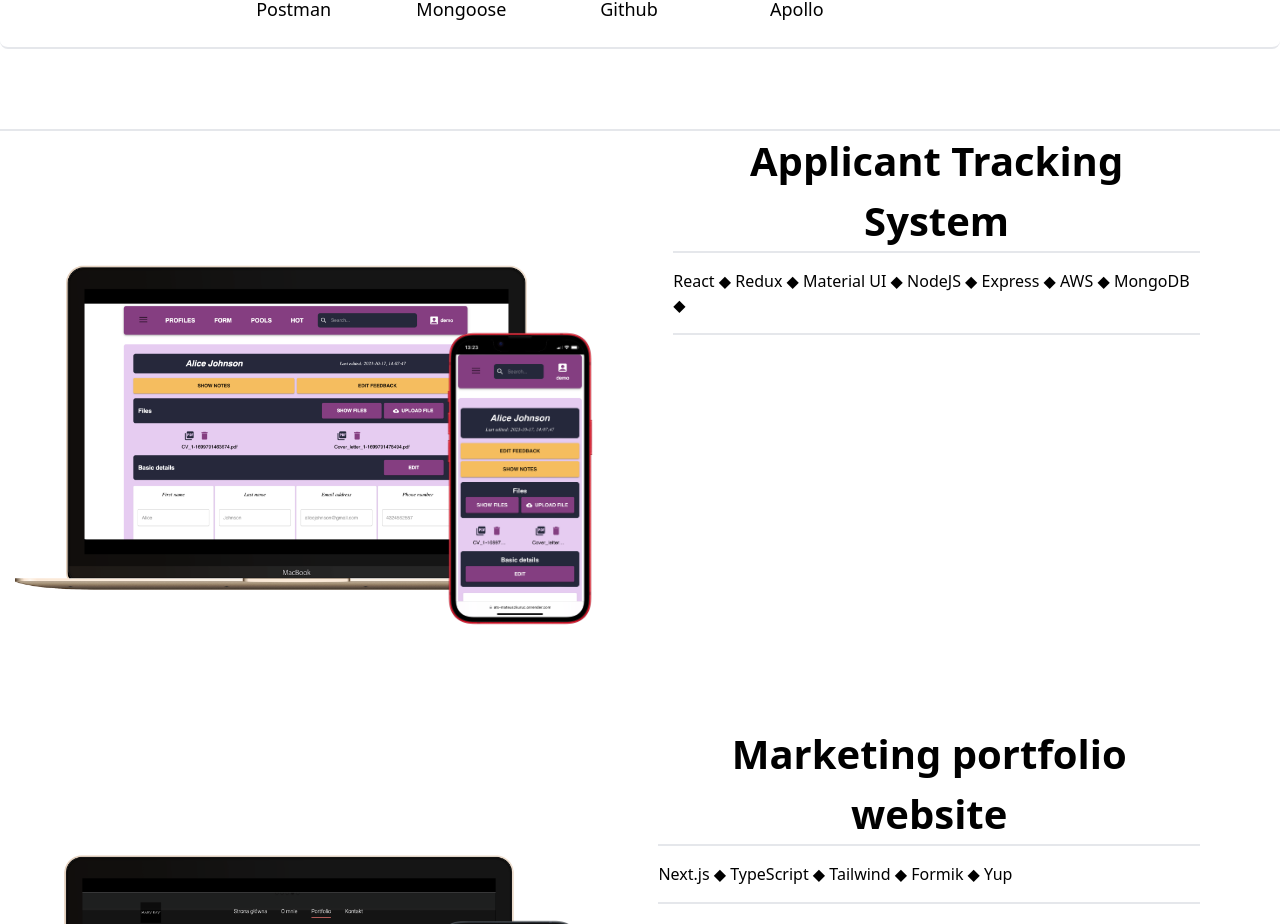
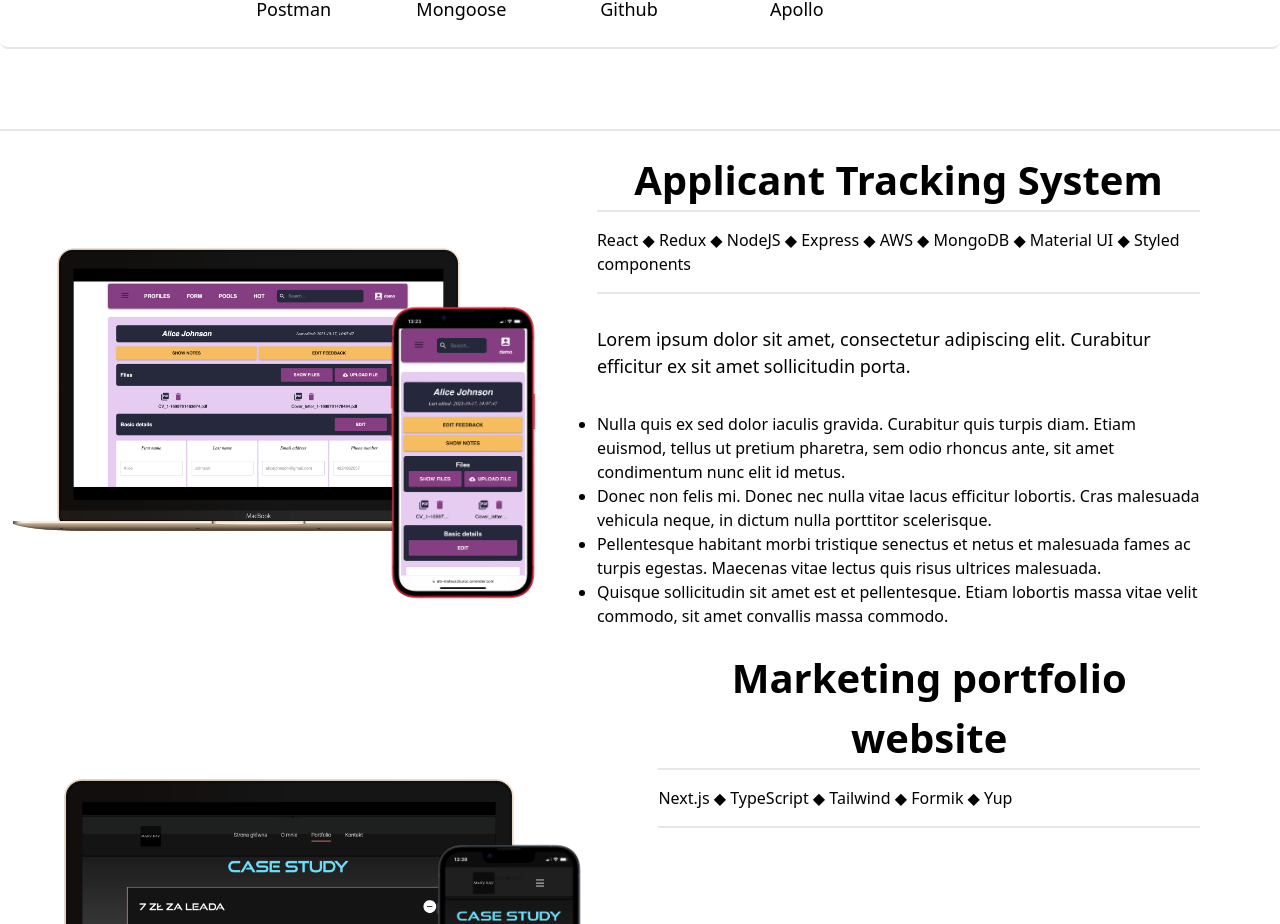
Before and after one commit to MateuszKuruc/developer-portfolio, a Next.js app in the folder developer-portfolio-site/: page / in a window 1280 px wide. Shown: the part 1631-2555 px from the top of the page. Built offline with nearby package versions, Linux system fonts and the light colour scheme.

Commit message:
style first project's containers for images and text

```diff
--- a/developer-portfolio-site/src/app/components/Projects.tsx
+++ b/developer-portfolio-site/src/app/components/Projects.tsx
@@ -20,11 +20,41 @@ const Projects = () => {
             className="absolute top-1/3 md:left-3/4 left-3/4 w-[100px] md:w-[150px]"
           />
         </div>
-        <div className="padding-container">
+        <div className="padding-container flex flex-col justify-center items-center">
           <h2 className="bold-40 text-center">Applicant Tracking System</h2>
-          <p className="regular-16 border-t-2 border-b-2 py-4 max-w-[3000px]">
-            React ◆ Redux ◆ Material UI ◆ NodeJS ◆ Express ◆ AWS ◆ MongoDB ◆{" "}
+          <p className="regular-16 border-t-2 border-b-2 py-4 max-w-[700px]">
+            React ◆ Redux ◆ NodeJS ◆ Express ◆ AWS ◆ MongoDB ◆ Material UI ◆
+            Styled components
           </p>
+
+          <div className="max-w-[700px]">
+            <p className="regular-18 py-8">
+              Lorem ipsum dolor sit amet, consectetur adipiscing elit. Curabitur
+              efficitur ex sit amet sollicitudin porta.
+            </p>
+            <ul className="list-disc">
+              <li>
+                Nulla quis ex sed dolor iaculis gravida. Curabitur quis turpis
+                diam. Etiam euismod, tellus ut pretium pharetra, sem odio
+                rhoncus ante, sit amet condimentum nunc elit id metus.
+              </li>
+              <li>
+                Donec non felis mi. Donec nec nulla vitae lacus efficitur
+                lobortis. Cras malesuada vehicula neque, in dictum nulla
+                porttitor scelerisque.
+              </li>
+              <li>
+                Pellentesque habitant morbi tristique senectus et netus et
+                malesuada fames ac turpis egestas. Maecenas vitae lectus quis
+                risus ultrices malesuada.
+              </li>
+              <li>
+                Quisque sollicitudin sit amet est et pellentesque. Etiam
+                lobortis massa vitae velit commodo, sit amet convallis massa
+                commodo.{" "}
+              </li>
+            </ul>
+          </div>
         </div>
       </div>
 
```
